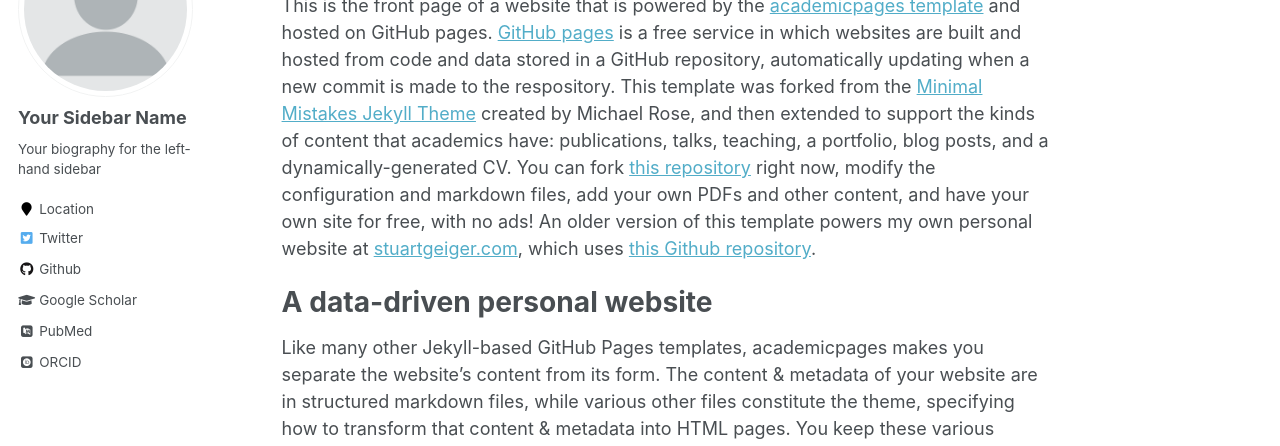
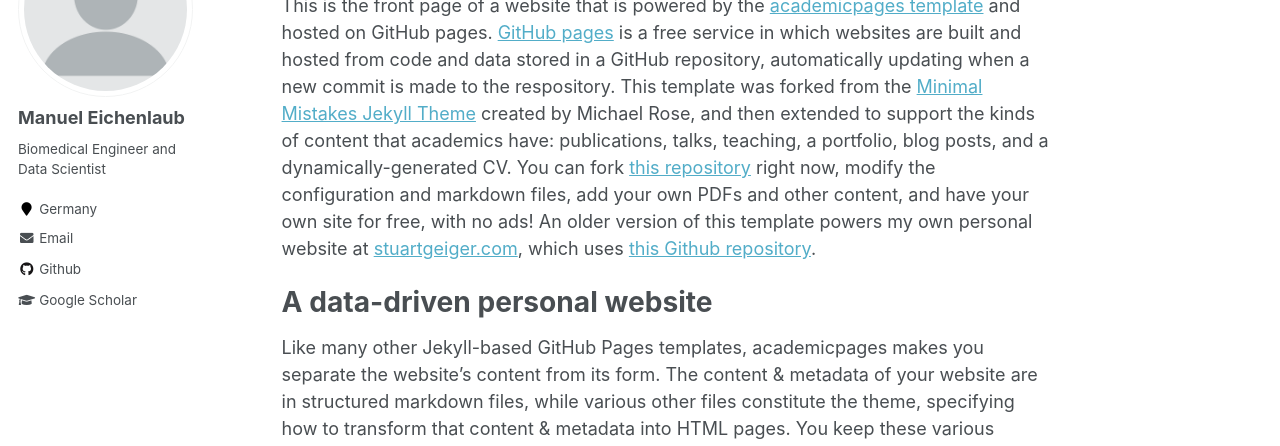
Before and after one commit to manueich/manueich.github.io, a Jekyll site: the page built from _pages/about.md, in a window 1280 px wide. Shown: the part 196-642 px from the top of the page. Built offline with Jekyll 4.4.1, drawn with Linux system fonts in a browser that asks for light colours; some web fonts are replaced.

Commit message:
Update _config.yml

```diff
--- a/_config.yml
+++ b/_config.yml
@@ -80,14 +80,14 @@ analytics:
 
 # Site Author
 author:
-  name             : "Your Sidebar Name"
+  name             : "Manuel Eichenlaub"
   avatar           : "profile.png"
-  bio              : "Your biography for the left-hand sidebar"
-  location         : "Location"
+  bio              : "Biomedical Engineer and Data Scientist"
+  location         : "Germany"
   employer         :
-  pubmed           : "https://www.ncbi.nlm.nih.gov/pubmed/?term=john+snow"
+  pubmed           :
   googlescholar    : "http://yourfullgooglescholarurl.com"
-  email            :
+  email            : "manuel.eichenlaub@gmail.com"
   researchgate     :  # example: "https://www.researchgate.net/profile/yourprofile"
   uri              :
   bitbucket        :
@@ -96,20 +96,20 @@ author:
   flickr           :
   facebook         :
   foursquare       :
-  github           : "academicpages"
+  github           : "manueich"
   google_plus      :
   keybase          :
   instagram        :
   impactstory      : #"https://profiles.impactstory.org/u/xxxx-xxxx-xxxx-xxxx"
   lastfm           :
   linkedin         :
-  orcid            : "http://orcid.org/yourorcidurl"
+  orcid            :
   pinterest        :
   soundcloud       :
   stackoverflow    : # http://stackoverflow.com/users/123456/username
   steam            :
   tumblr           :
-  twitter          : "replacethistwitterhandle"
+  twitter          :
   vine             :
   weibo            :
   xing             :
```
